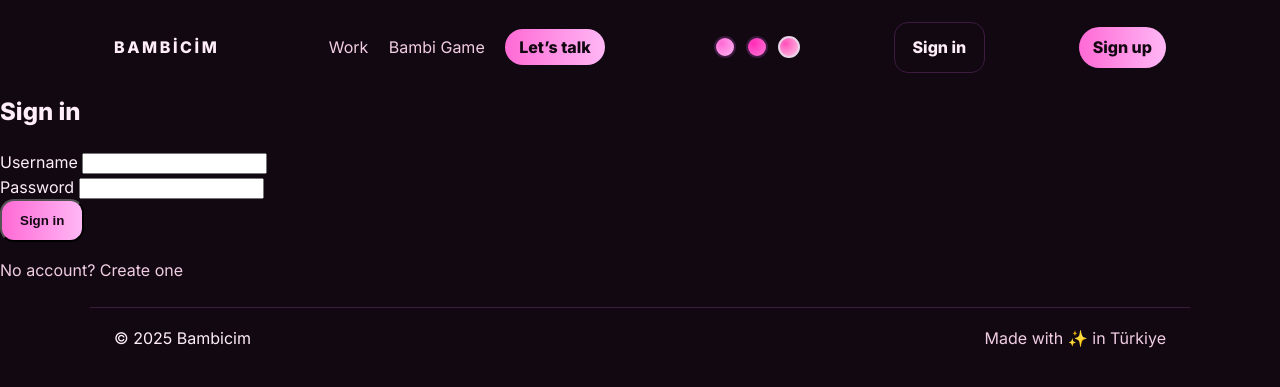
After one commit to mertbayrakuni/Bambicim, a Django app: template templates/registration/login.html in a window 1280 px wide. The commit adds this page. Shown: the top 387 px of the page. Run offline with Django 5.2, Linux system fonts and the light colour scheme; the template is opened without the code that fills it, so the values that code supplies are empty, except form fields; tables that the repository leaves empty hold one stand-in row (values such as "Sample post"); form fields are guessed from the names that the template uses.

Commit message:
v1.4.2 login attempt user

```diff
--- a/Bambicim/settings.py
+++ b/Bambicim/settings.py
@@ -56,6 +56,7 @@ INSTALLED_APPS = [
     'django.contrib.staticfiles',
     'core.apps.BambiConfig',
     'whitenoise.runserver_nostatic',
+    'accounts'
 ]
 
 MIDDLEWARE = [
@@ -204,3 +205,7 @@ EMAIL_HOST_USER = os.environ["EMAIL_HOST_USER"]
 EMAIL_HOST_PASSWORD = os.environ["EMAIL_HOST_PASSWORD"]
 DEFAULT_FROM_EMAIL = os.environ.get("DEFAULT_FROM_EMAIL", EMAIL_HOST_USER)
 EMAIL_TIMEOUT = 20
+
+LOGIN_REDIRECT_URL = "/"
+LOGOUT_REDIRECT_URL = "/"
+LOGIN_URL = "login"
--- a/Bambicim/urls.py
+++ b/Bambicim/urls.py
@@ -1,9 +1,11 @@
 from django.contrib import admin
-from django.urls import path
+from django.urls import path, include
 from core.views import home, contact
 
 urlpatterns = [
     path("admin/", admin.site.urls),
     path("", home, name="home"),
     path("contact/", contact, name="contact"),
+    path("accounts/", include("django.contrib.auth.urls")),
+    path("accounts/signup/", accounts_views.signup, name="signup"),
 ]
--- a/core/static/css/style.css
+++ b/core/static/css/style.css
@@ -489,3 +489,25 @@ body[data-theme="white"] {
     opacity: .5;
     cursor: not-allowed;
 }
+
+@media (pointer: fine) {
+    html {
+        cursor: var(--cursor-svg), var(--cursor-png), auto;
+    }
+
+    a, button, [role="button"], summary {
+        cursor: pointer;
+    }
+
+    input, textarea, select, [contenteditable="true"], pre, code {
+        cursor: text;
+    }
+
+    [draggable="true"], .drag {
+        cursor: grab;
+    }
+
+    .drag:active {
+        cursor: grabbing;
+    }
+}
--- a/templates/base.html
+++ b/templates/base.html
@@ -16,28 +16,6 @@
             --cursor-svg: url("{% static 'images/svg/butterfly-two-color.svg' %}") 12 12;
             --cursor-png: url("{% static 'images/png/pink-butterfly-2.png' %}") 12 12;
         }
-
-        @media (pointer: fine) {
-            html {
-                cursor: var(--cursor-svg), var(--cursor-png), auto;
-            }
-
-            a, button, [role="button"], summary {
-                cursor: pointer;
-            }
-
-            input, textarea, select, [contenteditable="true"], pre, code {
-                cursor: text;
-            }
-
-            [draggable="true"], .drag {
-                cursor: grab;
-            }
-
-            .drag:active {
-                cursor: grabbing;
-            }
-        }
     </style>
 
     {% block head %}{% endblock %}
@@ -55,6 +33,13 @@
         <button type="button" class="swatch hot" data-set-theme="hot" title="Hot Pink"></button>
         <button type="button" class="swatch white" data-set-theme="white" title="Snow White"></button>
     </div>
+    {% if request.user.is_authenticated %}
+        <span class="hello">Hi, {{ request.user.username }}</span>
+        <a class="ghost" href="{% url 'logout' %}">Log out</a>
+    {% else %}
+        <a class="ghost" href="{% url 'login' %}">Sign in</a>
+        <a class="pill" href="{% url 'signup' %}">Sign up</a>
+    {% endif %}
 </header>
 
 {% block content %}{% endblock %}
--- /dev/null
+++ b/templates/registration/login.html
@@ -0,0 +1,15 @@
+{% extends "base.html" %}
+{% block content %}
+<div class="auth-card">
+  <h2>Sign in</h2>
+  <form method="post" action="{% url 'login' %}">
+    {% csrf_token %}
+    {{ form.non_field_errors }}
+    <div>{{ form.username.label_tag }} {{ form.username }}</div>
+    <div>{{ form.password.label_tag }} {{ form.password }}</div>
+    <input type="hidden" name="next" value="{{ next|default:'/' }}">
+    <button class="cta" type="submit">Sign in</button>
+  </form>
+  <p class="muted">No account? <a href="{% url 'signup' %}">Create one</a></p>
+</div>
+{% endblock %}
```
Also changed, not shown: templates/registration/signup.html (added, +15 -0 lines).
